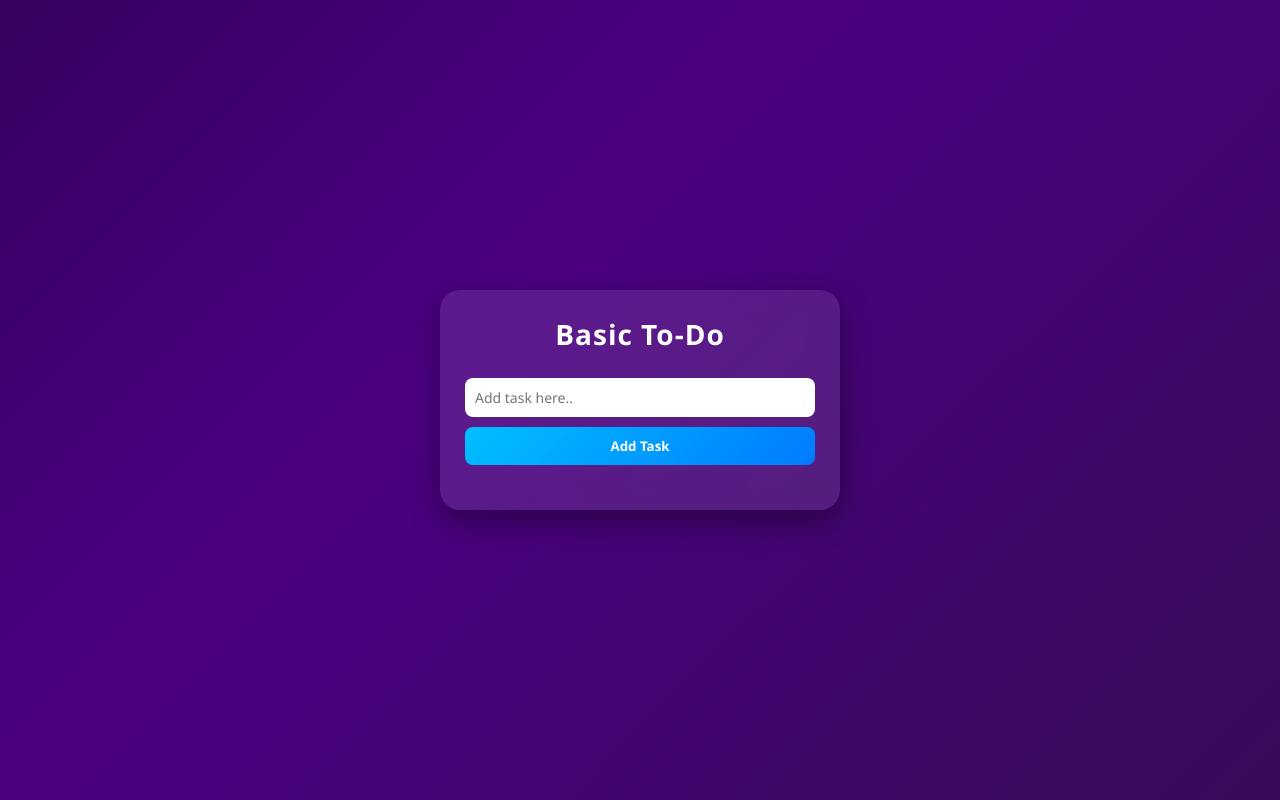
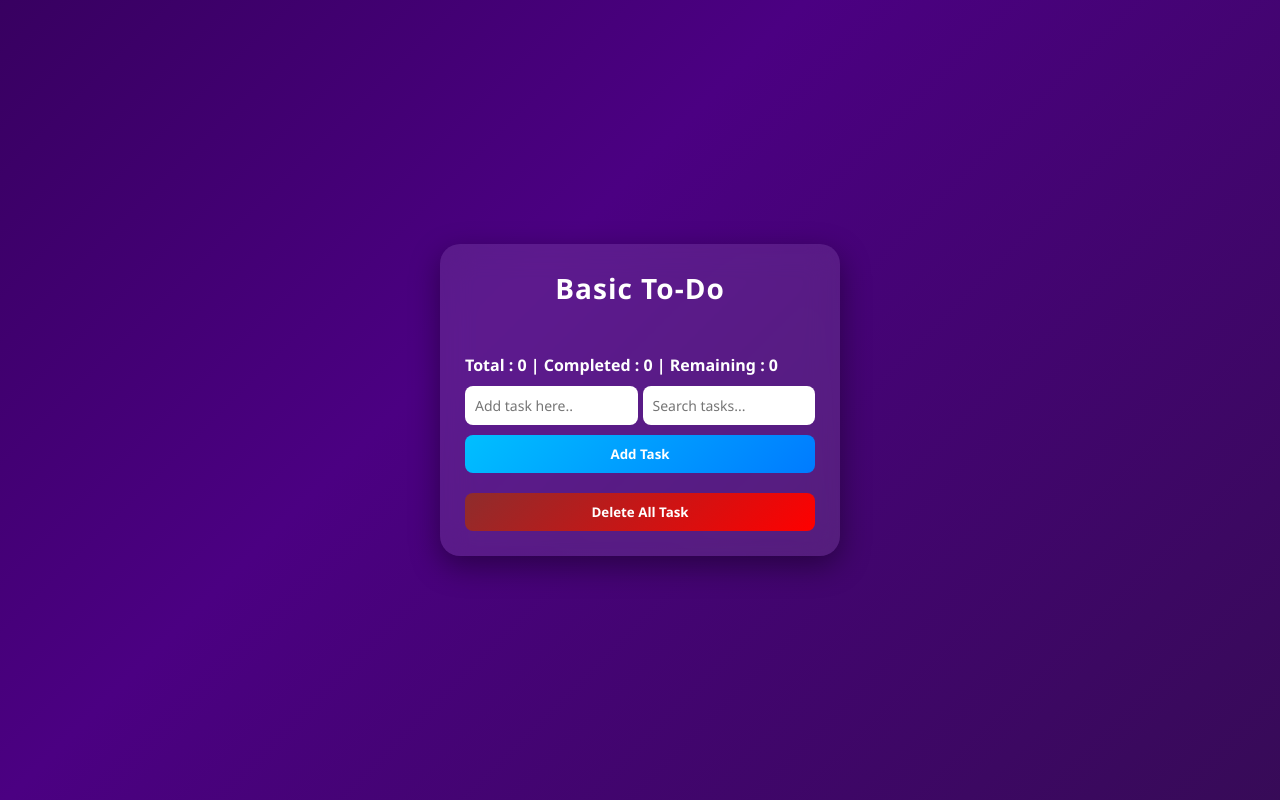
Before and after one commit to Priyanshu-Karmavat/todo-app, a plain HTML site: page index.html in a window 1280 px wide. Drawn offline with Linux system fonts and the light colour scheme.

Commit message:
Add task counter fetaure and search functionality

```diff
--- a/index.html
+++ b/index.html
@@ -14,17 +14,23 @@
     <h1>Basic To-Do</h1>
 
     <div class="inner">
-      <input id="addInput" type="text" placeholder="Add task here..">
+      <p id="taskCounter"></p>
+      <div id="inputContainer">
+        <input id="addInput" type="text" placeholder="Add task here..">
+        <input id="searchInput" type="text" placeholder="Search tasks...">
+      </div>
       <button class="addBtn">Add Task</button>
     </div>
 
     <div class="items">
       <ul class="list"></ul>
     </div>
+    <button class="deleteAllBtn">Delete All Task</button>
   </div>
 
 
 
   <script src="index.js"></script>
 </body>
+
 </html>
--- a/index.js
+++ b/index.js
@@ -1,6 +1,9 @@
 let addInput = document.querySelector("#addInput"); //input
 let addBtn = document.querySelector(".addBtn");
 let list = document.querySelector(".list");
+let deleteAllBtn = document.querySelector(".deleteAllBtn")
+let taskCounter = document.getElementById("taskCounter");
+let searchInput = document.getElementById("searchInput");
 
 function getTasks() {
   return JSON.parse(localStorage.getItem("tasks")) || [];
@@ -10,10 +13,8 @@ function storeTasks(tasks) {
   localStorage.setItem("tasks", JSON.stringify(tasks));
 }
 
-function renderTasks() {
+function renderTasks(tasks = getTasks()) {
   list.innerHTML = "";
-
-  const tasks = getTasks();
 
   tasks.forEach(task => {
     const text = document.createElement("span");
@@ -101,6 +102,14 @@ function renderTasks() {
       text.style.textDecoration = "none";
     }
   })
+
+  let totalTask = tasks.length;
+  let completedTask = tasks.filter(task => task.completed).length;
+  let RemainingTask = totalTask - completedTask;
+
+  taskCounter.innerText = `
+  Total : ${totalTask} | Completed : ${completedTask} | Remaining : ${RemainingTask}
+  `;
 }
 
 function addTask(text) {
@@ -136,5 +145,28 @@ addInput.addEventListener("keydown", (e) => {
   }
 })
 
+function deleteAllTasks() {
+  const confirmDelete = confirm("Are you sure you want to delete all")
+
+  if (!confirmDelete) {
+    return;
+  }
+
+  localStorage.removeItem("tasks");
+  renderTasks();
+}
+
+deleteAllBtn.addEventListener("click", () => {
+  deleteAllTasks();
+})
+
+searchInput.addEventListener("input", (e) => {
+  const value = e.target.value.toLowerCase();
+  const tasks = getTasks();
+  const searchResult = tasks.filter(task => {
+    return task.text.toLowerCase().includes(value);
+  })
+  renderTasks(searchResult);
+})
 
 renderTasks();
--- a/style.css
+++ b/style.css
@@ -88,6 +88,23 @@ body {
   box-shadow: 0 5px 15px rgba(0, 191, 255, 0.4);
 }
 
+.deleteAllBtn {
+  padding: 10px 15px;
+  border-radius: 8px;
+  border: none;
+  width: 100%;
+  background: linear-gradient(135deg, rgb(142, 44, 44), red);
+  color: white;
+  font-weight: bold;
+  cursor: pointer;
+  transition: 0.3s;
+}
+
+.deleteAllBtn:hover {
+  transform: scale(1.05);
+  box-shadow: 0 5px 15px rgba(200, 0, 0, 0.4);
+}
+
 ul {
   list-style: none;
   max-height: 300px;
@@ -170,11 +187,11 @@ li:hover {
   transform: scale(1.01);
 }
 
-#editText{
-  padding:5px 5px;
-  border-radius:5px;
-  margin:0px 5px;
-  border:none;
+#editText {
+  padding: 5px 5px;
+  border-radius: 5px;
+  margin: 0px 5px;
+  border: none;
 }
 
 /* scrollbar */
@@ -190,3 +207,13 @@ ul::-webkit-scrollbar-thumb {
 ul::-webkit-scrollbar-thumb:hover {
   background: #555;
 }
+
+#taskCounter{
+  font-weight: bold;
+}
+
+#inputContainer{
+  display: grid;
+  grid-template-columns: auto auto;
+  gap:5px;
+}
```
